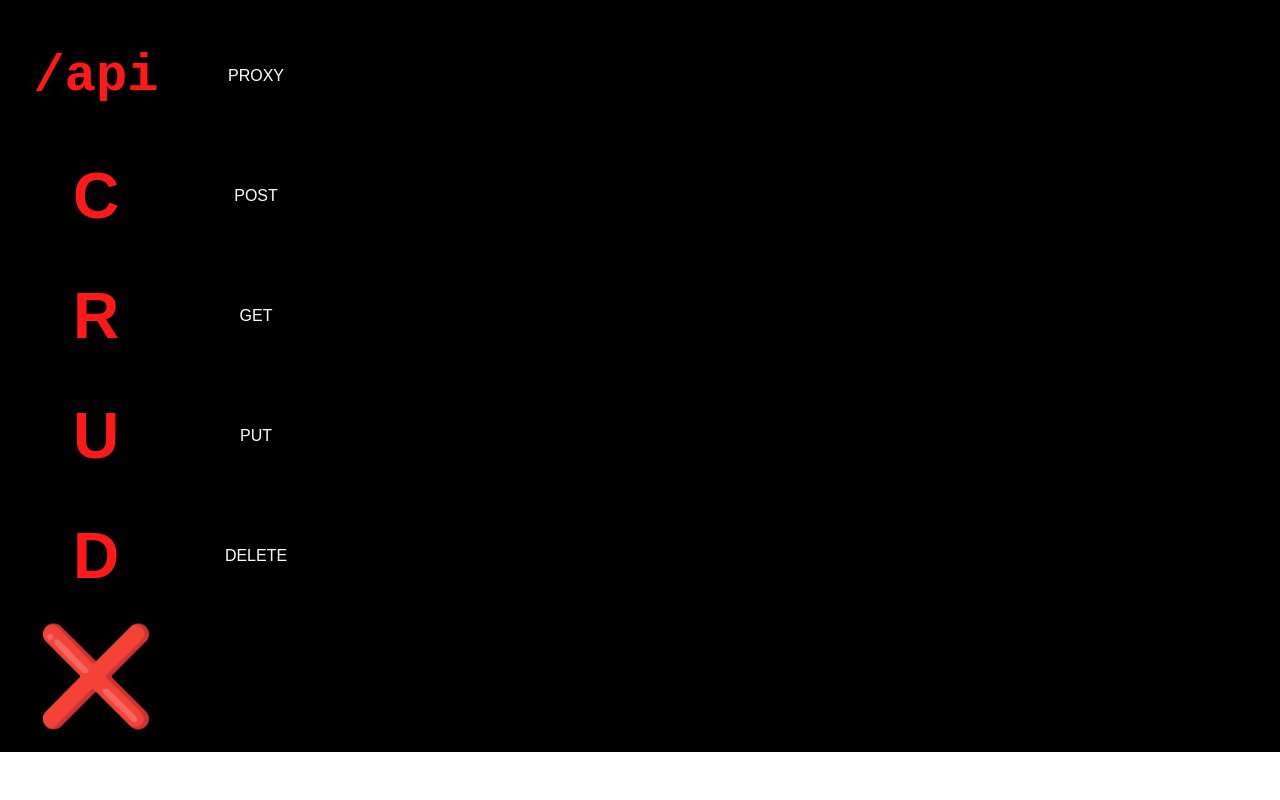
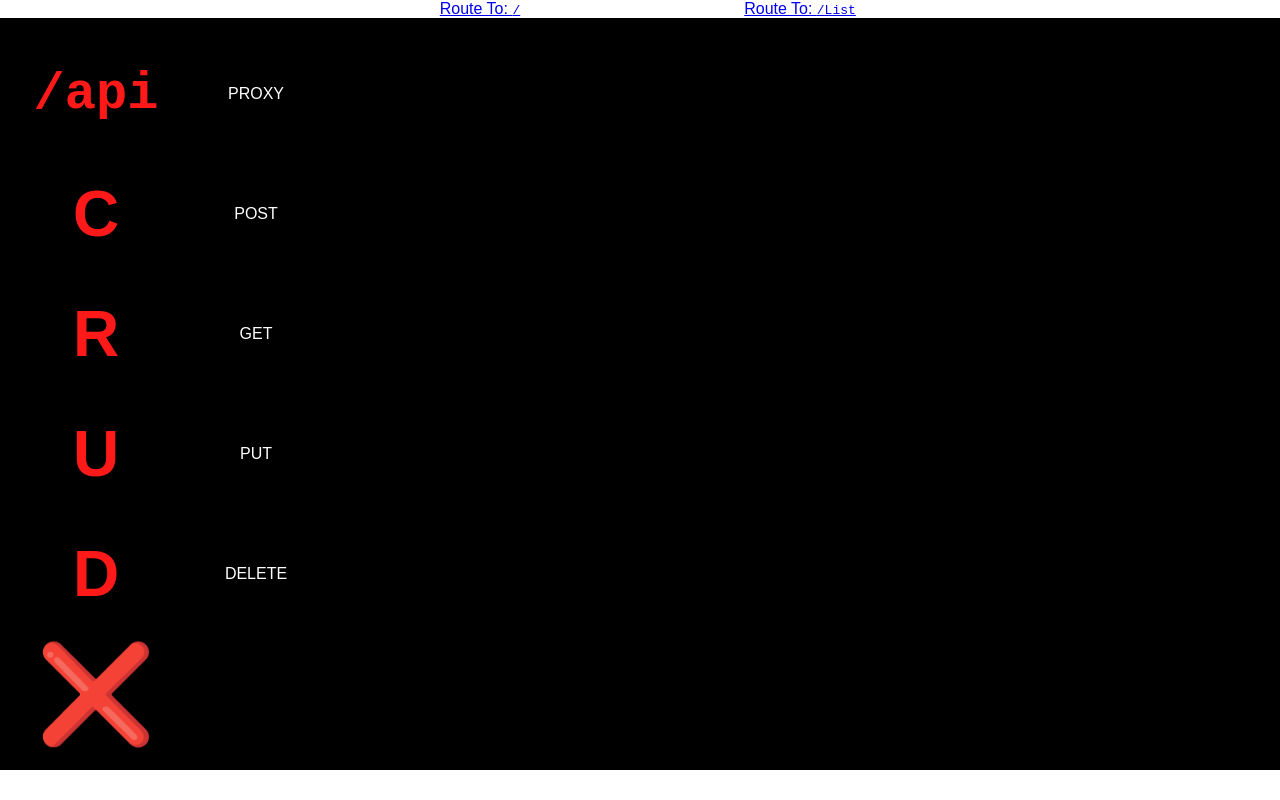
Before and after one commit to brettcnelson/react-fullstack-boilerplate, a React (Create React App) app in the folder client/: page / in a window 1280 px wide. Built offline with nearby package versions, Linux system fonts and the light colour scheme; no server answers.

Commit message:
adds react router

```diff
--- a/client/package.json
+++ b/client/package.json
@@ -7,7 +7,8 @@
   },
   "dependencies": {
     "react": "^16.2.0",
-    "react-dom": "^16.2.0"
+    "react-dom": "^16.2.0",
+    "react-router-dom": "^4.2.2"
   },
   "scripts": {
     "start": "react-scripts start",
--- a/client/src/App.js
+++ b/client/src/App.js
@@ -1,119 +1,12 @@
 import React from 'react';
-import './App.css';
+import Nav from './Nav';
+import Main from './Main';
 
-class App extends React.Component {
-  constructor(props) {
-    super(props);
-    this.state = {
-      api: undefined,
-      post: undefined,
-      get: undefined,
-      put: undefined,
-      delete: undefined,
-      delay:500
-    };
-  }
-  componentDidMount() {
-    // check express api proxy feed
-    fetch('/api', {
-      accept: 'application/json'
-    })
-    .then(res => res.json())
-    .then(data => setTimeout(() => this.setState({api:data}), this.state.delay))
-    .catch(err => console.log('ERR:', err))
-  }
-
-  // componentDidUpdate(prevProps, prevState) {
-  //   if (prevState.api !== this.state.api) {
-  //     // check api POST
-  //     fetch('/api/entries', {
-  //       headers: {
-  //         'Content-Type': 'application/json'
-  //       },
-  //       method: 'post',
-  //       body: JSON.stringify({"database":"default","dbCollection":"entries"})
-  //     })
-  //     .then(res => res.json())
-  //     .then(data => {
-  //       setTimeout(() => this.setState({post:data}), this.state.delay);
-  //     })
-  //    .catch(err => console.log('ERR:', err))
-  //   }
-  //   else if (prevState.post !== this.state.post) {
-  //     // check api GET
-  //     fetch('/api/entries', {
-  //       accept: 'application/json'
-  //     })
-  //     .then(res => res.json())
-  //     .then(res => {
-  //       setTimeout(() => this.setState({get:res}), this.state.delay);
-  //     })
-  //    .catch(err => console.log('ERR:', err))
-  //   }
-  //   else if (prevState.get !== this.state.get) {
-  //     // check api PUT
-  //     fetch('/api/entries/' + this.state.get[this.state.get.length-1]._id, {
-  //         headers: {
-  //           'Content-Type': 'application/json'
-  //         },
-  //         method: 'put',
-  //         body: JSON.stringify({"database":"UPDATED","dbCollection":"UPDATED"})
-  //       })
-  //       .then(res => res.json())
-  //       .then(data => {
-  //         setTimeout(() => this.setState({put:data}), this.state.delay);
-  //       })
-  //      .catch(err => console.log('ERR:', err))
-  //   }
-  //   else if (prevState.put !== this.state.put) {
-  //     // check api DELETE
-  //     fetch('/api/entries/' + this.state.get[this.state.get.length-1]._id, {
-  //       headers: {
-  //         'Content-Type': 'application/json'
-  //       },
-  //       method: 'delete'
-  //     })
-  //     .then(res => res.json())
-  //     .then(res => {
-  //       setTimeout(() => this.setState({delete:res}), this.state.delay);
-  //     })
-  //   }
-  // }
-
-  JSON(stateKey) {
-    return (<pre><code>{JSON.stringify(this.state[stateKey], null, '\t')}</code></pre>);
-  }
-
-  passFail(stateKey) {
-    return 'crud ' + (this.state[stateKey] ? 'passing' : 'failing');
-  }
-
-  okay() {
-    return (this.state.delete ? <div className="passing okay">&#10004;</div> : <div className="failing okay">&#10060;</div>);
-  }
-
-  render() {
-    return (
-      <div className="App">
-        <div className="justify"><code className={this.passFail('api')}>/api</code></div>
-        <div className="justify"><div>PROXY</div></div>
-        <div className="justify left">{this.JSON('api')}</div>
-        <div className="justify"><div className={this.passFail('post')}>C</div></div>
-        <div className="justify"><div>POST</div></div>
-        <div className="left">{this.JSON('post')}</div>
-        <div className="justify"><div className={this.passFail('get')}>R</div></div>
-        <div className="justify"><div>GET</div></div>
-        <div className="left">{this.JSON('get')}</div>
-        <div className="justify"><div className={this.passFail('put')}>U</div></div>
-        <div className="justify"><div>PUT</div></div>
-        <div className="left">{this.JSON('put')}</div>
-        <div className="justify"><div className={this.passFail('delete')}>D</div></div>
-        <div className="justify"><div>DELETE</div></div>
-        <div className="left">{this.JSON('delete')}</div>
-        <div className="justify">{this.okay()}</div>
-      </div>
-    );
-  }
-}
+const App = () => (
+  <div>
+    <Nav />
+    <Main />
+  </div>
+)
 
 export default App;
--- a/client/src/App.css
+++ b/client/src/Grid.css
@@ -1,4 +1,4 @@
-.App {
+.Grid {
 	padding:1em;
 	display:grid;
 	grid-template-columns:12.5vw 12.5vw auto;
--- /dev/null
+++ b/client/src/Grid.js
@@ -0,0 +1,119 @@
+import React from 'react';
+import './Grid.css';
+
+class Grid extends React.Component {
+  constructor(props) {
+    super(props);
+    this.state = {
+      api: undefined,
+      post: undefined,
+      get: undefined,
+      put: undefined,
+      delete: undefined,
+      delay:500
+    };
+  }
+  componentDidMount() {
+    // check express api proxy feed
+    fetch('/api', {
+      accept: 'application/json'
+    })
+    .then(res => res.json())
+    .then(data => setTimeout(() => this.setState({api:data}), this.state.delay))
+    .catch(err => console.log('ERR:', err))
+  }
+
+  // componentDidUpdate(prevProps, prevState) {
+  //   if (prevState.api !== this.state.api) {
+  //     // check api POST
+  //     fetch('/api/entries', {
+  //       headers: {
+  //         'Content-Type': 'application/json'
+  //       },
+  //       method: 'post',
+  //       body: JSON.stringify({"database":"default","dbCollection":"entries"})
+  //     })
+  //     .then(res => res.json())
+  //     .then(data => {
+  //       setTimeout(() => this.setState({post:data}), this.state.delay);
+  //     })
+  //    .catch(err => console.log('ERR:', err))
+  //   }
+  //   else if (prevState.post !== this.state.post) {
+  //     // check api GET
+  //     fetch('/api/entries', {
+  //       accept: 'application/json'
+  //     })
+  //     .then(res => res.json())
+  //     .then(res => {
+  //       setTimeout(() => this.setState({get:res}), this.state.delay);
+  //     })
+  //    .catch(err => console.log('ERR:', err))
+  //   }
+  //   else if (prevState.get !== this.state.get) {
+  //     // check api PUT
+  //     fetch('/api/entries/' + this.state.get[this.state.get.length-1]._id, {
+  //         headers: {
+  //           'Content-Type': 'application/json'
+  //         },
+  //         method: 'put',
+  //         body: JSON.stringify({"database":"UPDATED","dbCollection":"UPDATED"})
+  //       })
+  //       .then(res => res.json())
+  //       .then(data => {
+  //         setTimeout(() => this.setState({put:data}), this.state.delay);
+  //       })
+  //      .catch(err => console.log('ERR:', err))
+  //   }
+  //   else if (prevState.put !== this.state.put) {
+  //     // check api DELETE
+  //     fetch('/api/entries/' + this.state.get[this.state.get.length-1]._id, {
+  //       headers: {
+  //         'Content-Type': 'application/json'
+  //       },
+  //       method: 'delete'
+  //     })
+  //     .then(res => res.json())
+  //     .then(res => {
+  //       setTimeout(() => this.setState({delete:res}), this.state.delay);
+  //     })
+  //   }
+  // }
+
+  JSON(stateKey) {
+    return (<pre><code>{JSON.stringify(this.state[stateKey], null, '\t')}</code></pre>);
+  }
+
+  passFail(stateKey) {
+    return 'crud ' + (this.state[stateKey] ? 'passing' : 'failing');
+  }
+
+  okay() {
+    return (this.state.delete ? <div className="passing okay">&#10004;</div> : <div className="failing okay">&#10060;</div>);
+  }
+
+  render() {
+    return (
+      <div className="Grid">
+        <div className="justify"><code className={this.passFail('api')}>/api</code></div>
+        <div className="justify"><div>PROXY</div></div>
+        <div className="justify left">{this.JSON('api')}</div>
+        <div className="justify"><div className={this.passFail('post')}>C</div></div>
+        <div className="justify"><div>POST</div></div>
+        <div className="left">{this.JSON('post')}</div>
+        <div className="justify"><div className={this.passFail('get')}>R</div></div>
+        <div className="justify"><div>GET</div></div>
+        <div className="left">{this.JSON('get')}</div>
+        <div className="justify"><div className={this.passFail('put')}>U</div></div>
+        <div className="justify"><div>PUT</div></div>
+        <div className="left">{this.JSON('put')}</div>
+        <div className="justify"><div className={this.passFail('delete')}>D</div></div>
+        <div className="justify"><div>DELETE</div></div>
+        <div className="left">{this.JSON('delete')}</div>
+        <div className="justify">{this.okay()}</div>
+      </div>
+    );
+  }
+}
+
+export default Grid;
--- /dev/null
+++ b/client/src/List.js
@@ -0,0 +1,12 @@
+import React from 'react';
+
+const List = () => {
+	const nums = [1,2,3,4,5,6,7,8,9];
+	return (
+		<ul>
+			{nums.map(num => <li>{num}</li>)}
+		</ul>
+	)
+}
+
+export default List;
--- /dev/null
+++ b/client/src/Main.js
@@ -0,0 +1,15 @@
+import React from 'react';
+import Grid from './Grid';
+import List from './List';
+import { Switch,Route } from 'react-router-dom';
+
+const Main = () => (
+	<main>
+		<Switch>
+			<Route exact path='/' component={Grid}/>
+			<Route path='/list' component={List}/>
+		</Switch>
+	</main>
+)
+
+export default Main;
--- /dev/null
+++ b/client/src/Nav.css
@@ -0,0 +1,11 @@
+.Nav {
+	display:inline-block;
+	width:50%;
+	margin-left:25%;
+	display:grid;
+	grid-template-columns:1fr 1fr;
+}
+
+.nav-link {
+	text-align:center;
+}
--- /dev/null
+++ b/client/src/Nav.js
@@ -0,0 +1,12 @@
+import React from 'react';
+import { Link } from 'react-router-dom';
+import './Nav.css';
+
+const Nav = () => (
+	<div className="Nav">
+		<div className="nav-link"><Link to='/'>Route To:  <code>/</code></Link></div>
+		<div className="nav-link"><Link to='/list'>Route To: <code>/List</code></Link></div>
+	</div>
+)
+
+export default Nav;
--- a/client/src/index.js
+++ b/client/src/index.js
@@ -1,8 +1,13 @@
 import React from 'react';
 import ReactDOM from 'react-dom';
+import { BrowserRouter } from 'react-router-dom';
 import './index.css';
 import App from './App';
 import registerServiceWorker from './registerServiceWorker';
 
-ReactDOM.render(<App />, document.getElementById('root'));
+ReactDOM.render((
+	<BrowserRouter>
+		<App />
+	</BrowserRouter>
+), document.getElementById('root'));
 registerServiceWorker();
--- a/package.json
+++ b/package.json
@@ -3,8 +3,7 @@
   "version": "1.0.0",
   "description": "",
   "scripts": {
-    "start": "node server.js",
-    "dev": "concurrently \"npm run dev-server\" \"npm run client\"",
+    "start": "concurrently \"npm run dev-server\" \"npm run client\"",
     "dev-server": "nodemon server.js",
     "client": "node start-client.js",
     "heroku-postbuild": "cd client/ && npm install --only=dev && npm install && npm run build"
@@ -20,7 +19,6 @@
   },
   "homepage": "https://github.com/brettcnelson/react-fullstack-boilerplate#readme",
   "dependencies": {
-    "babel-core": "^6.26.0",
     "body-parser": "^1.18.2",
     "express": "^4.16.3",
     "mongoose": "^5.0.10"
```
